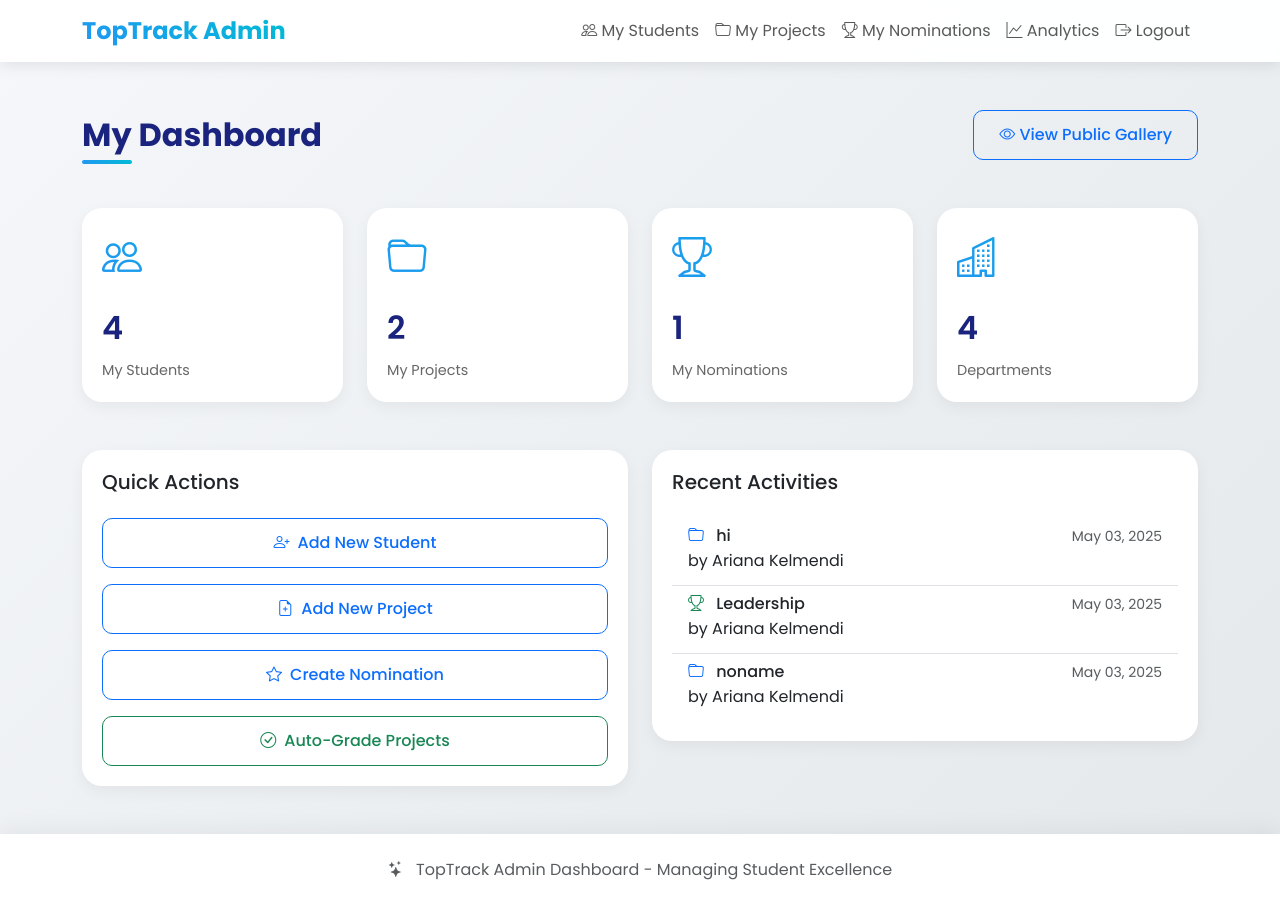
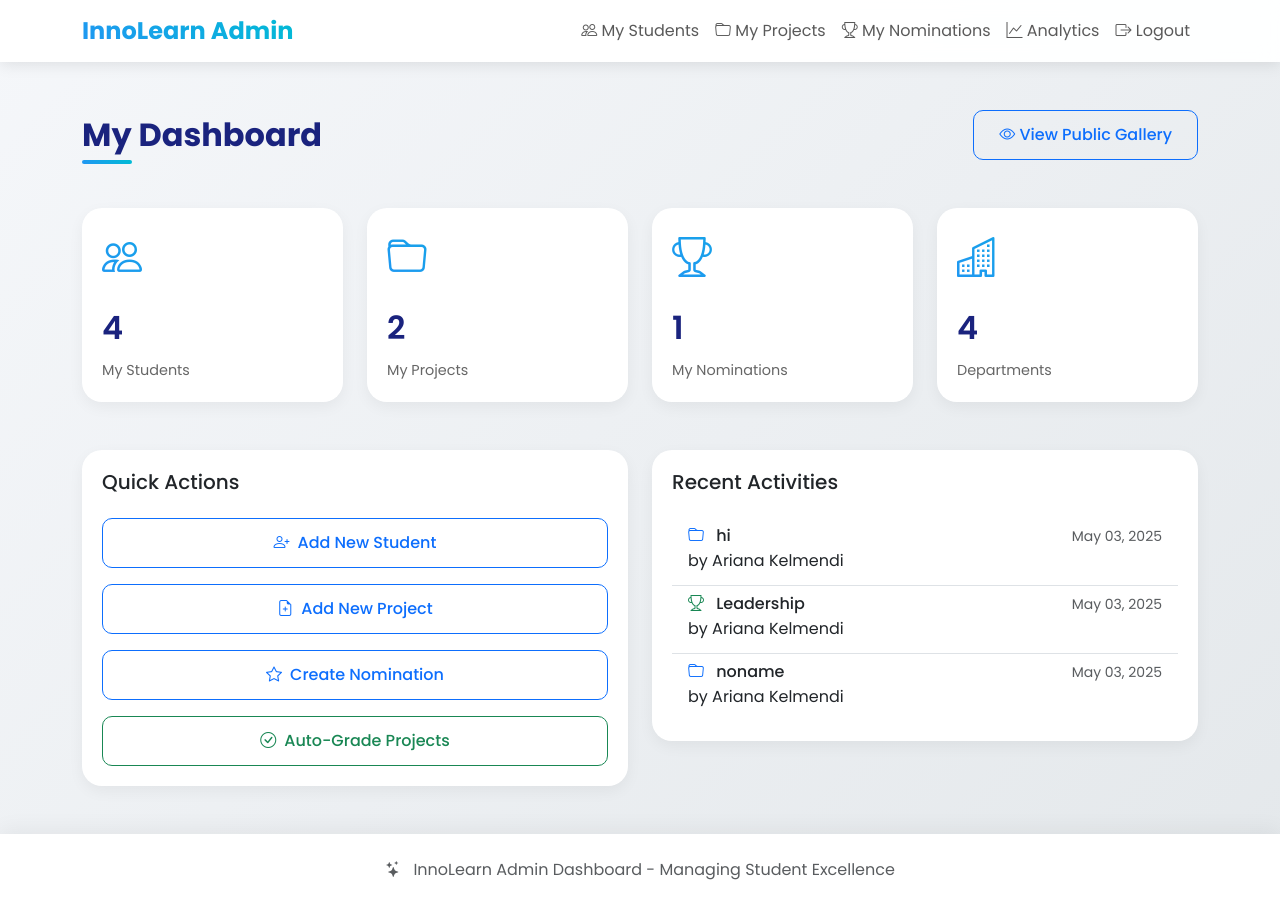
Before and after one commit to iligashi-work/InnoLearn, a PHP site: page /admin/dashboard.php in a window 1280 px wide. Run offline with PHP 8.4, Linux system fonts and the light colour scheme; a user stored in the database is signed in; data comes from the database, SQL or seed files in the repository; some libraries are stand-ins or nearby versions.

Commit message:
Fixed admin dashboard

```diff
--- a/admin/dashboard.php
+++ b/admin/dashboard.php
@@ -72,7 +72,7 @@ $recent_activities = $stmt->fetchAll(PDO::FETCH_ASSOC);
 <head>
     <meta charset="UTF-8">
     <meta name="viewport" content="width=device-width, initial-scale=1.0">
-    <title>Admin Dashboard - TopTrack</title>
+    <title>Admin Dashboard - InnoLearn</title>
     <link href="https://cdn.jsdelivr.net/npm/bootstrap@5.3.0/dist/css/bootstrap.min.css" rel="stylesheet">
     <link rel="stylesheet" href="https://cdn.jsdelivr.net/npm/bootstrap-icons@1.7.2/font/bootstrap-icons.css">
     <link href="https://fonts.googleapis.com/css2?family=Poppins:wght@300;400;500;600;700&display=swap" rel="stylesheet">
@@ -94,7 +94,7 @@ $recent_activities = $stmt->fetchAll(PDO::FETCH_ASSOC);
 
     <nav class="navbar navbar-expand-lg navbar-light">
         <div class="container">
-            <a class="navbar-brand" href="dashboard.php">TopTrack Admin</a>
+            <a class="navbar-brand" href="dashboard.php">InnoLearn Admin</a>
             <button class="navbar-toggler" type="button" data-bs-toggle="collapse" data-bs-target="#navbarNav">
                 <span class="navbar-toggler-icon"></span>
             </button>
@@ -231,7 +231,7 @@ $recent_activities = $stmt->fetchAll(PDO::FETCH_ASSOC);
         <div class="container text-center">
             <p class="text-muted mb-0">
                 <i class="bi bi-stars me-2"></i>
-                TopTrack Admin Dashboard - Managing Student Excellence
+                InnoLearn Admin Dashboard - Managing Student Excellence
             </p>
         </div>
     </footer>
--- a/view_project.php
+++ b/view_project.php
@@ -167,9 +167,6 @@ $categories = ['Web Development', 'Mobile App', 'Machine Learning', 'Data Scienc
             padding-top: 2rem;
             border-top: 1px solid #eee;
         }
-        .modern-card{
-            padding:20px;
-        }
     </style>
 </head>
 <body>
```
